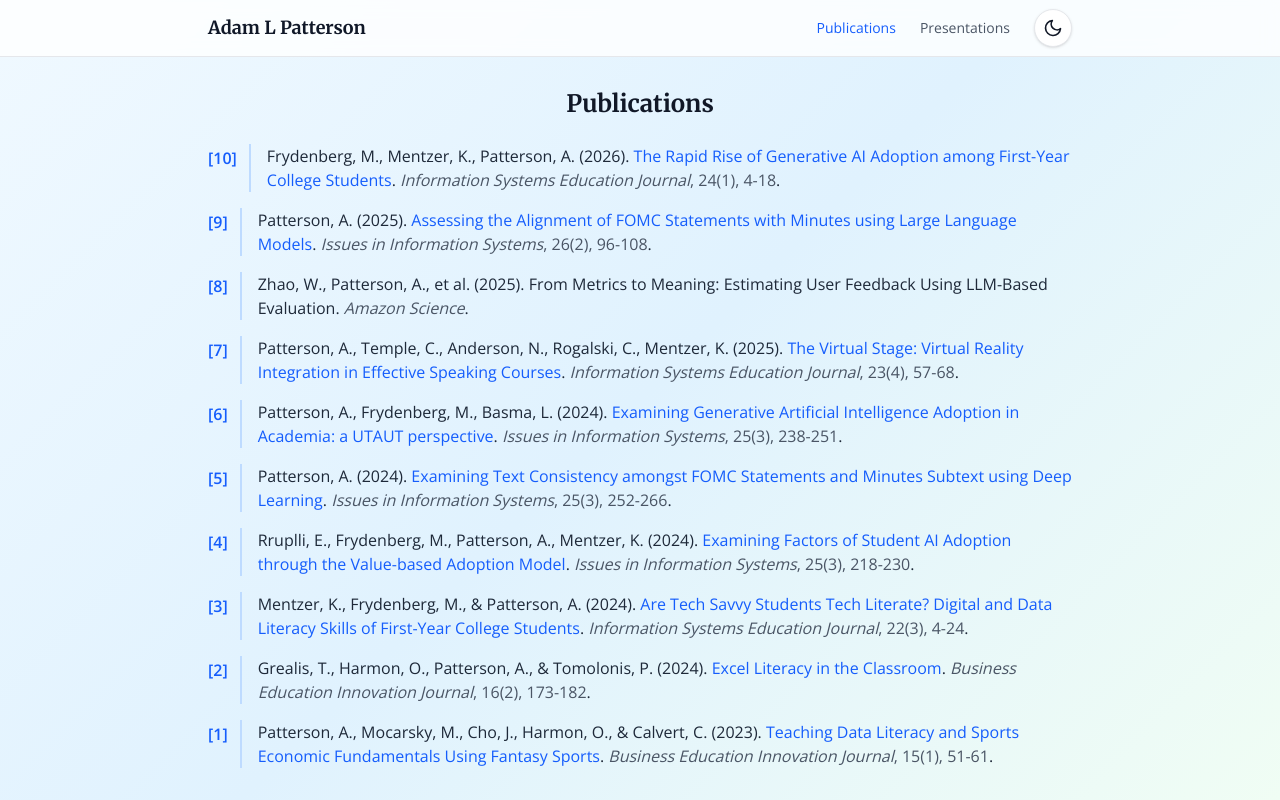
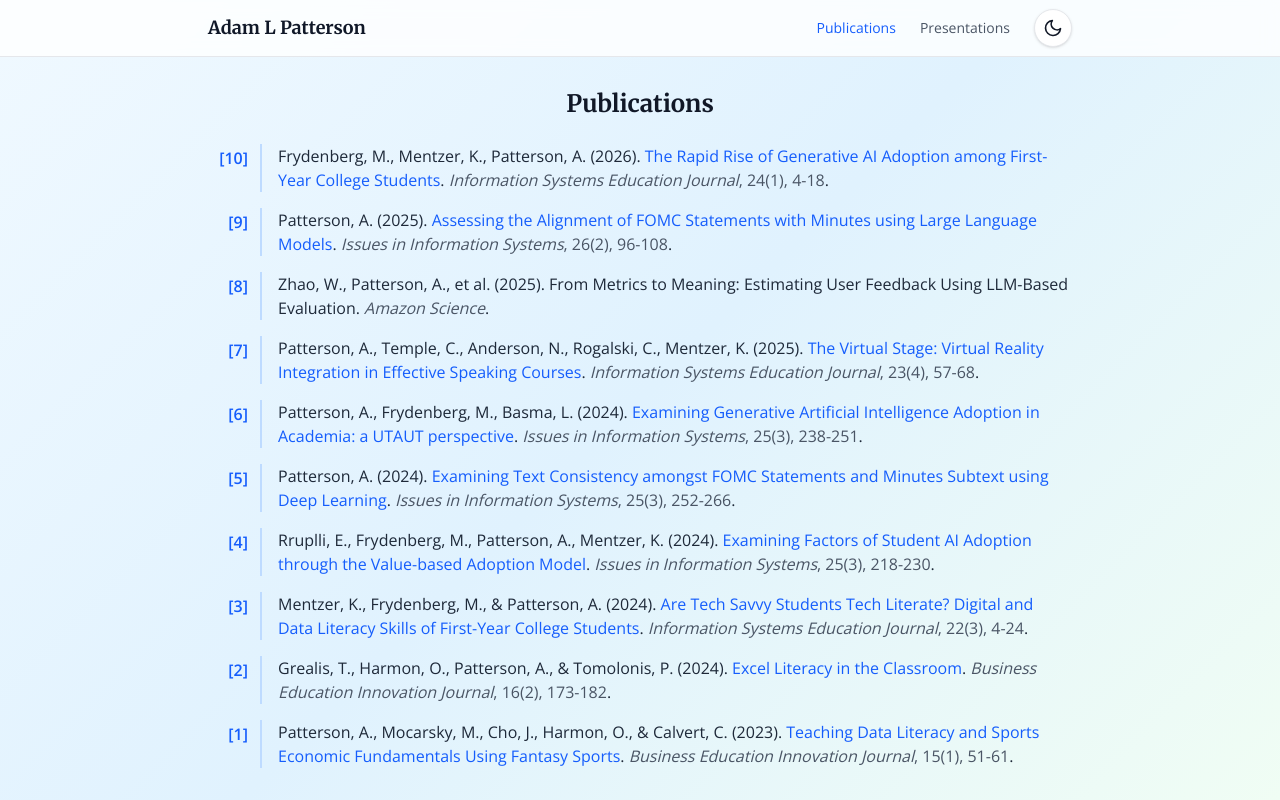
Before and after one commit to adampattersonct/personal-website, a Next.js app: page /publications in a window 1280 px wide. Shown: the top 800 px of the page. Built offline with nearby package versions, Linux system fonts and the light colour scheme.

Commit message:
Updated formatting to indexing

```diff
--- a/app/presentations/page.tsx
+++ b/app/presentations/page.tsx
@@ -16,7 +16,7 @@ export default function PresentationsPage() {
         <ol className="space-y-4">
           {presentations.map((pres, index) => (
             <li key={index} className="flex items-start gap-3">
-              <span className="font-semibold text-blue-600 dark:text-blue-400 shrink-0 pt-0.5">[{total - index}]</span>
+              <span className="font-semibold text-blue-600 dark:text-blue-400 shrink-0 pt-0.5 min-w-[2.5rem] text-right">[{total - index}]</span>
               <div className="pl-4 border-l-2 border-blue-200 dark:border-blue-800 hover:border-blue-500 dark:hover:border-blue-400 transition-colors">
               <p className="text-gray-800 dark:text-gray-200">
                 {pres.authors} ({pres.year}).{' '}
--- a/components/PublicationsSection.tsx
+++ b/components/PublicationsSection.tsx
@@ -16,7 +16,7 @@ export default function PublicationsSection({ limit, showViewAll }: Props) {
       <ol className="space-y-4">
         {items.map((pub, index) => (
           <li key={index} className="flex items-start gap-3">
-            <span className="font-semibold text-blue-600 dark:text-blue-400 shrink-0 pt-0.5">[{total - index}]</span>
+            <span className="font-semibold text-blue-600 dark:text-blue-400 shrink-0 pt-0.5 min-w-[2.5rem] text-right">[{total - index}]</span>
             <div className="pl-4 border-l-2 border-blue-200 dark:border-blue-800 hover:border-blue-500 dark:hover:border-blue-400 transition-colors">
             <p className="text-gray-800 dark:text-gray-200">
               {pub.authors} ({pub.year}).{' '}
```
